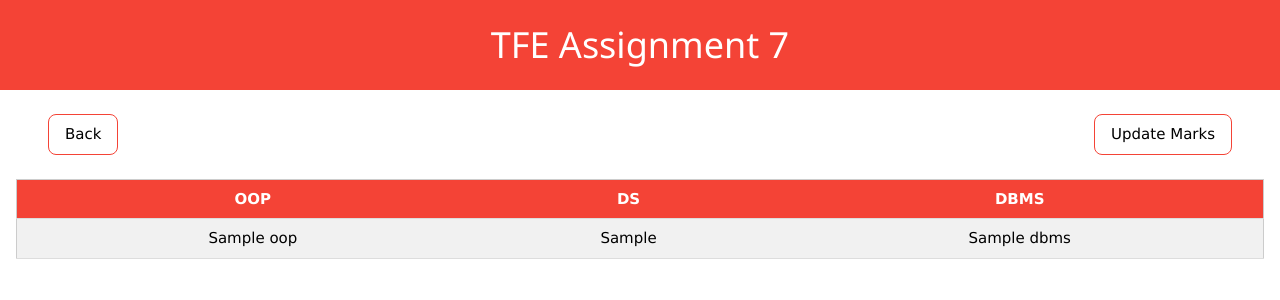
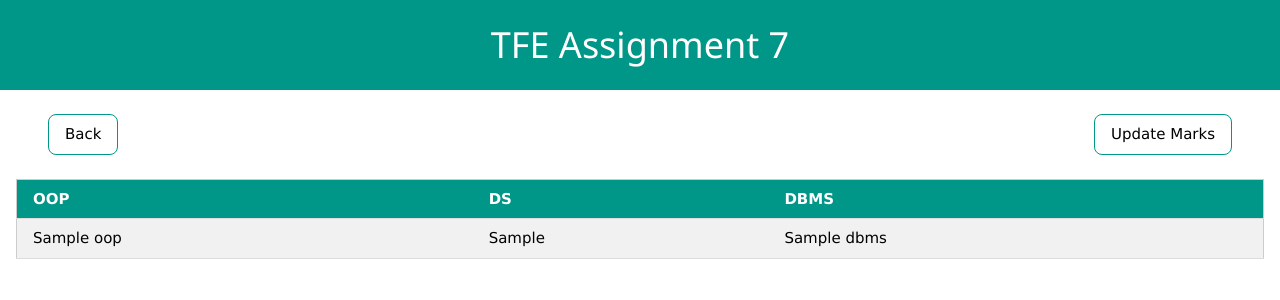
Before and after one commit to akhilnarang/CollegeStuff, a Flask app: template tfe/flask/templates/marks.html in a window 1280 px wide. Shown: the top 300 px of the page. Run offline with Flask 2, Linux system fonts and the light colour scheme; the template is opened without the code that fills it: most values are stand-ins (such as "Sample title", 1, 10 or a date in 2020).

Commit message:
teal!
Signed-off-by: Akhil Narang <me@akhilnarang.dev>

```diff
--- a/tfe/flask/templates/base.html
+++ b/tfe/flask/templates/base.html
@@ -36,7 +36,7 @@
     {% block head %}{% endblock %}
   </head>
   <body>
-    <div class="w3-container w3-padding w3-red header">
+    <div class="w3-container w3-padding w3-teal header">
       <h1>TFE Assignment 7</h1>
     </div>
     <div class="w3-container content">
--- a/tfe/flask/templates/marks.html
+++ b/tfe/flask/templates/marks.html
@@ -5,8 +5,8 @@
       w3-btn
       w3-round-large
       w3-border
-      w3-border-red
-      w3-hover-red
+      w3-border-teal
+      w3-hover-teal
       w3-left
       w3-margin
     "
@@ -19,8 +19,8 @@
       w3-btn
       w3-round-large
       w3-border
-      w3-border-red
-      w3-hover-red
+      w3-border-teal
+      w3-hover-teal
       w3-right
       w3-margin
     "
@@ -29,8 +29,8 @@
     Update Marks
   </button>
 </div>
-<table class="w3-table-all w3-centered w3-hoverable">
-  <tr class="w3-red w3-text-white">
+<table class="w3-table-all w3-centeteal w3-hoverable">
+  <tr class="w3-teal w3-text-white">
     <th>OOP</th>
     <th>DS</th>
     <th>DBMS</th>
@@ -43,7 +43,7 @@
 </table>
 <div id="addstudent" class="w3-modal">
   <div class="w3-modal-content w3-animate-zoom">
-    <header class="w3-container w3-red w3-center">
+    <header class="w3-container w3-teal w3-center">
       <span
         onclick="document.getElementById('addstudent').style.display='none'"
         class="w3-button w3-display-topright"
@@ -84,7 +84,7 @@
             value="{{ marks.dbms }}"
           />
         </div>
-        <button type="submit" class="w3-button w3-round w3-red">Submit</button>
+        <button type="submit" class="w3-button w3-round w3-teal">Submit</button>
       </form>
     </div>
   </div>
```
Also changed, not shown: tfe/flask/templates/students.html (+5 -5 lines).
